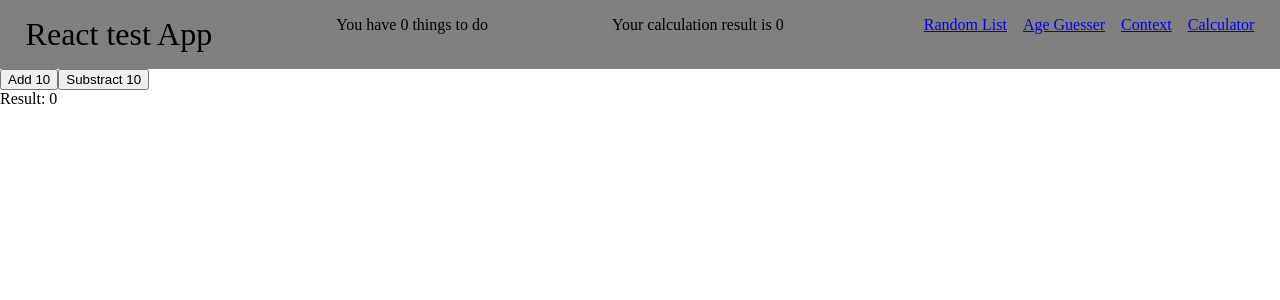
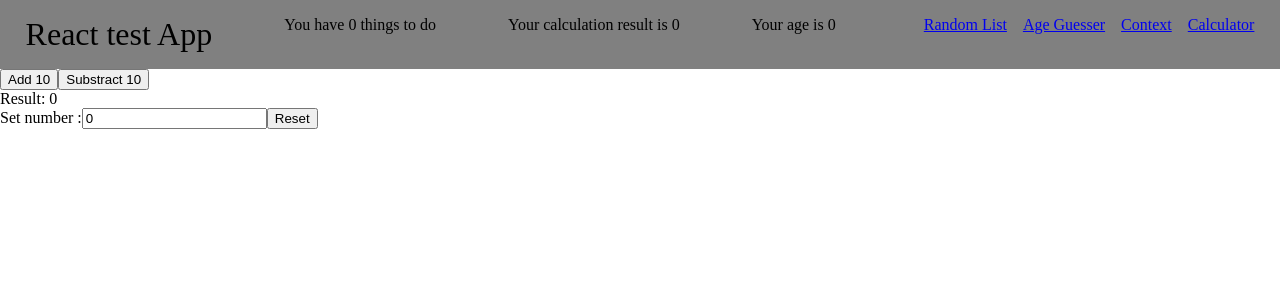
Before and after one commit to dobosalpar/ReactTest, a React (Create React App) app: page /calculator in a window 1280 px wide. Shown: the top 300 px of the page. Built offline with nearby package versions, Linux system fonts and the light colour scheme; the HTML template or start-up script is replaced by a standard one.

Commit message:
Implemented state value & reset for Calculator, switched AgeGuesser to useReducer & useContext

```diff
--- a/src/App.js
+++ b/src/App.js
@@ -7,17 +7,19 @@ import PostDetail from './Screens/PostDetail/PostDetail';
 import Context from './Screens/Context/Context';
 import Calculator from './Screens/Calculator/Calculator';
 import { initialState, reducer } from './Redux/Reducer';
+import { ageReducerInitialState, ageReducer } from './Redux/AgeReducer';
 import './App.css';
 
 export const TodoContext = createContext();
 export const CalculatorContext = createContext();
+export const AgeGuesserContext = createContext();
 
 const App = () => {
   const [isLoading, setIsloading] = useState(false);
   const [list, setList] = useState([]);
 
   const [state, dispatch] = useReducer(reducer, initialState);
-
+  const [stateAgeGuesser, dispatchAgeGuesser] = useReducer(ageReducer, ageReducerInitialState);
   // useCallback
   const downloadList = useCallback(() => {
     setIsloading(true);
@@ -46,12 +48,14 @@ const App = () => {
     <BrowserRouter>
       <TodoContext.Provider value={{ todoList, setTodoList }}>
       <CalculatorContext.Provider value={{ state, dispatch }}>
+      <AgeGuesserContext.Provider value={{ stateAgeGuesser, dispatchAgeGuesser }}>
         <Navigation />
         <Route exact path="/" render={() => <RandomList isLoading={isLoading} list={list} downloadList={downloadList} />} />
         <Route path="/age-guesser" component={AgeGuesser} />
         <Route path="/post/:id" render={() => <PostDetail isLoading={isLoading} list={list} downloadListById={downloadListById} />} />
         <Route path="/context" component={Context} />
         <Route path="/calculator" component={Calculator} />
+      </AgeGuesserContext.Provider>
       </CalculatorContext.Provider>
       </TodoContext.Provider>
     </BrowserRouter>
--- a/src/Components/Navigation/Navigation.jsx
+++ b/src/Components/Navigation/Navigation.jsx
@@ -1,12 +1,12 @@
 import React, { useContext } from 'react';
 import { Link } from 'react-router-dom';
-import { TodoContext, CalculatorContext } from '../../App';
+import { TodoContext, CalculatorContext, AgeGuesserContext } from '../../App';
 import './Navigation.css';
 
 const Navigation = () => {
 	const { todoList } = useContext(TodoContext);
 	const { state } = useContext(CalculatorContext);
-
+	const {stateAgeGuesser} = useContext(AgeGuesserContext);
 	return (
 		<div className="navigation">
 			<div className="navigation__title">
@@ -17,6 +17,9 @@ const Navigation = () => {
 			</div>
 			<div className="navigation__info">
 				{`Your calculation result is ${state.value}`}
+			</div>
+			<div className="navigation__info">
+				{`Your age is ${stateAgeGuesser.age}`}
 			</div>
 			<div className="navigation__menu">
 				<Link to="/" className="navigation__menu--element">
--- a/src/Redux/ActionTypes.js
+++ b/src/Redux/ActionTypes.js
@@ -1,2 +1,7 @@
 export const ADD = 'ADD';
 export const SUBTRACT = 'SUBTRACT';
+export const CHANGE = 'CHANGE';
+export const RESET = 'RESET';
+export const GUESS = 'GUESS';
+export const ISLOADING = 'ISLOADING';
+export const NAME = 'NAME';
--- /dev/null
+++ b/src/Redux/AgeReducer.jsx
@@ -0,0 +1,28 @@
+import { GUESS, ISLOADING, NAME } from './ActionTypes';
+
+export const ageReducerInitialState = {
+    name:'',
+    age:0,
+    isLoading:false,
+};
+
+export  const ageReducer = (state, action) => {
+    const {type, payload} = action;
+    switch (type) {
+        case GUESS:
+            return {
+                age: payload.age,
+                name: payload.name,
+            };
+        case ISLOADING:
+            return {
+                isLoading: payload.loading,
+            }
+        case NAME:
+            return {
+                name:payload,
+            }
+        default:
+            return state;
+    }
+}
--- a/src/Redux/Reducer.js
+++ b/src/Redux/Reducer.js
@@ -1,7 +1,7 @@
-import { ADD, SUBTRACT } from './ActionTypes';
+import { ADD, SUBTRACT, CHANGE, RESET } from './ActionTypes';
 
 export const initialState = {
-  value: 0,
+  value:0,
 };
 
 export const reducer = (state, action) => {
@@ -15,6 +15,14 @@ export const reducer = (state, action) => {
       return {
         value: state.value - payload,
       };
+    case CHANGE:
+      return {
+        value: payload,
+      };
+    case RESET:
+      return {
+        value: 0,
+      };
     default:
       return state;
   }
--- a/src/Screens/AgeGuesser/AgeGuesser.jsx
+++ b/src/Screens/AgeGuesser/AgeGuesser.jsx
@@ -1,32 +1,34 @@
-import React, { useState, useCallback } from 'react';
+import React, { useCallback, useContext } from 'react';
+import { AgeGuesserContext } from '../../App';
+import { GUESS, ISLOADING, NAME } from '../../Redux/ActionTypes';
 
 const AgeGuesser = () => {
-  const [name, setName] = useState('');
-  const [age, setAge] = useState(null);
-  const [isLoading, setIsLoading] = useState(false);
+  const {stateAgeGuesser, dispatchAgeGuesser} = useContext(AgeGuesserContext);
 
-  const handleNameChange = useCallback((text) => {
-    setName(text)
-  }, []);
+  const handleNameChange = (e)  =>
+    dispatchAgeGuesser({
+      type: NAME,
+      payload: e.target.value,
+    })
 
   const guessAge = useCallback(() => {
-    setIsLoading(true);
-    fetch(`https://api.agify.io?name=${name}`)
+    dispatchAgeGuesser({type: ISLOADING, payload:true})
+    fetch(`https://api.agify.io?name=${stateAgeGuesser.name}`)
       .then(response => response.json())
-      .then(json => {
-        setIsLoading(false);
-        setAge(json.age);
-      });
-  }, [name]);
+      .then(json =>
+        dispatchAgeGuesser({type: GUESS, payload:json})
+      );
+      dispatchAgeGuesser({type: ISLOADING, payload:false})
+  }, [dispatchAgeGuesser,stateAgeGuesser.name]);
 
   return (
     <>
       <h1>Age Guesser</h1>
-      <input type="text" value={name} onChange={e => handleNameChange(e.target.value)} />
-      <button onClick={guessAge} disabled={isLoading || !name}>Guess Age</button>
-      <div>{age}</div>
+      <input type="text" value={stateAgeGuesser.name} onChange={handleNameChange} />
+      <button onClick={guessAge}>Guess Age</button>
+      <div>{stateAgeGuesser.age}</div>
     </>
   );
-}
+};
 
 export default AgeGuesser;
--- a/src/Screens/Calculator/Calculator.jsx
+++ b/src/Screens/Calculator/Calculator.jsx
@@ -1,33 +1,29 @@
 import React, { useContext } from 'react';
 import { CalculatorContext } from '../../App';
-import { ADD, SUBTRACT } from '../../Redux/ActionTypes';
+import { ADD, SUBTRACT, CHANGE, RESET } from '../../Redux/ActionTypes';
 
 const Calculator = () => {
+
   const { state, dispatch } = useContext(CalculatorContext);
+
+  const changeState = (e)  =>
+    dispatch({
+      type: CHANGE,
+      payload: parseInt(e.target.value),
+    })
 
   return (
     <div>
-      <button onClick={() => {
-        dispatch({
-          type: ADD,
-          payload: 10,
-        })
-      }}>
-        Add 10
-      </button>
-      <button onClick={() => {
-        dispatch({
-          type: SUBTRACT,
-          payload: 10,
-        })
-      }}>
-        Substract 10
-      </button>
+      <button onClick={() => {dispatch({type: ADD, payload: 10,})}}>Add 10</button>
+      <button onClick={() => {dispatch({type: SUBTRACT, payload: 10,})}}>Substract 10</button>
       <div>
         {`Result: ${state.value}`}
       </div>
+      Set number :
+      <input type="text" value={state.value} onChange={changeState} />
+      <button onClick={() => {dispatch({type: RESET,})}}>Reset</button>
     </div>
-  )
-}
+  );
+};
 
 export default Calculator;
```
Also changed, not shown: 1 other file (tests, documents, lock files or other folders).
